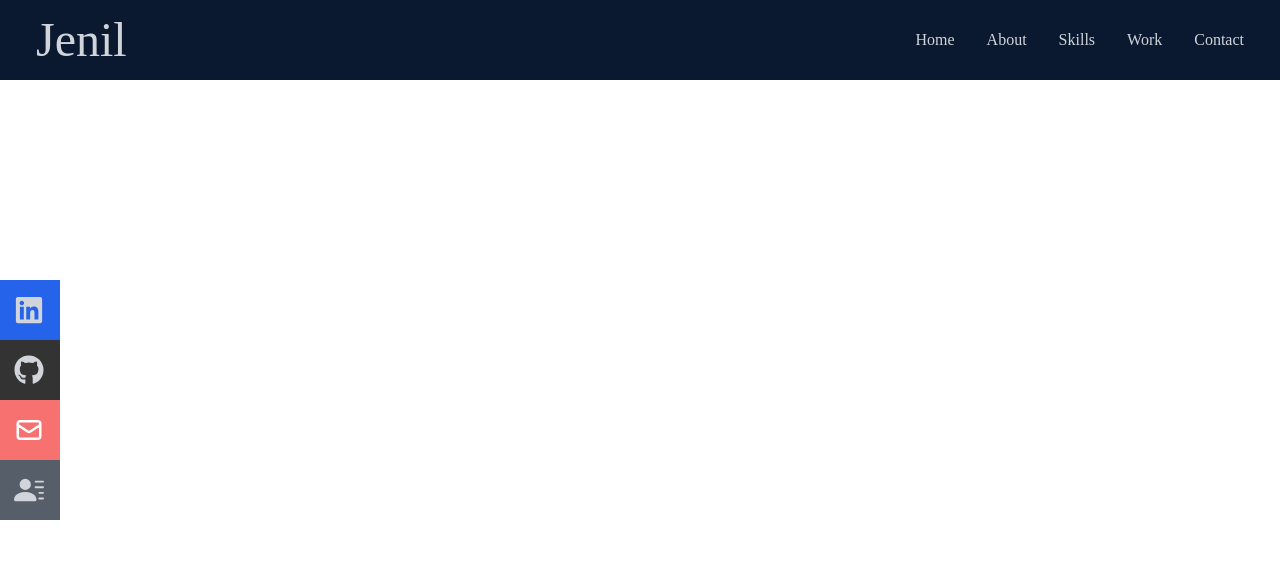
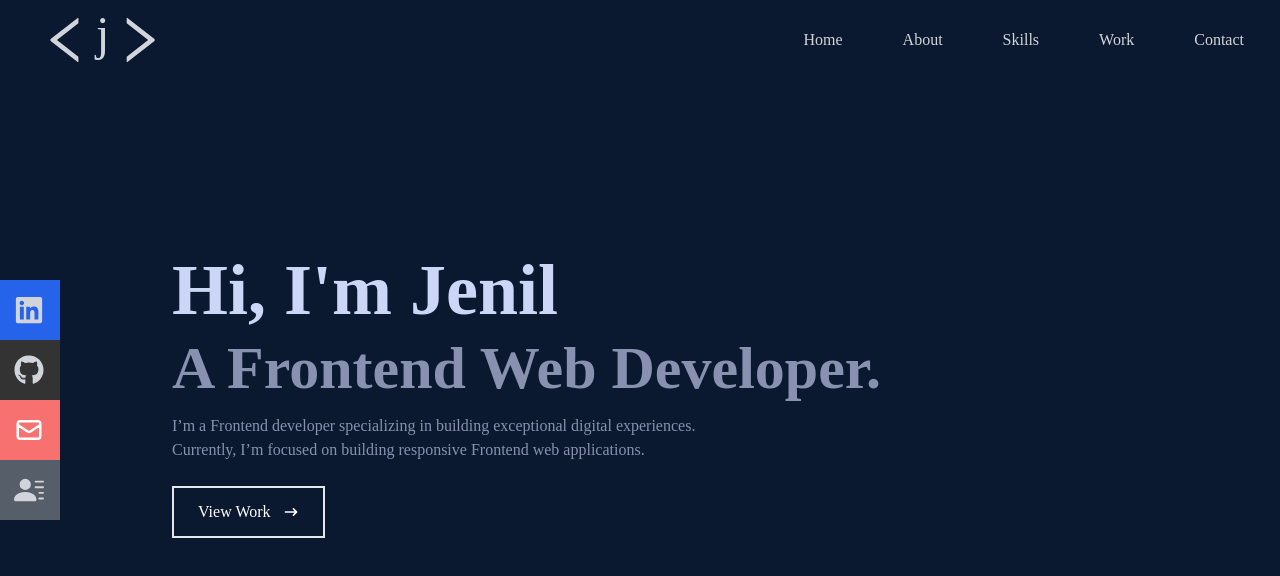
Before and after one commit to jenil97/Portfolio-web, a React (Create React App) app: page / in a window 1280 px wide. Shown: the top 576 px of the page. Built offline with nearby package versions, Linux system fonts and the light colour scheme.

Commit message:
feat: Hero

```diff
--- a/src/App.js
+++ b/src/App.js
@@ -1,9 +1,11 @@
+import Hero from "./components/Hero";
 import Navbar from "./components/Navbar";
 
 function App() {
   return (
     <>
       <Navbar />
+      <Hero />
     </>
   );
 }
--- /dev/null
+++ b/src/components/Hero.jsx
@@ -0,0 +1,33 @@
+import React from "react";
+import { HiArrowNarrowRight } from "react-icons/hi";
+
+const Home = () => {
+  return (
+    <div name="home" className="w-full h-screen bg-[#0a192f]">
+      {/* Container */}
+      <div className="max-w-[1000px] cursor-default mx-auto px-8 flex flex-col justify-center h-full">
+        <h1 className="text-4xl sm:text-7xl font-bold text-[#ccd6f6]">
+          Hi, I'm Jenil
+        </h1>
+        <h2 className="text-4xl mt-3 sm:text-6xl font-bold text-[#8892b0]">
+          A Frontend Web Developer.
+        </h2>
+        <p className="text-[#8892b0] py-4 max-w-[700px] font-medium">
+          I’m a Frontend developer specializing in building exceptional digital
+          experiences. <br /> Currently, I’m focused on building responsive
+          Frontend web applications.
+        </p>
+        <div>
+          <button className="text-white group border-2 px-6 py-3 my-2 flex items-center hover:bg-violet-700 hover:border-violet-700">
+            View Work
+            <span className="group-hover:rotate-90 duration-300">
+              <HiArrowNarrowRight className="ml-3 " />
+            </span>
+          </button>
+        </div>
+      </div>
+    </div>
+  );
+};
+
+export default Home;
--- a/src/components/Navbar.jsx
+++ b/src/components/Navbar.jsx
@@ -5,6 +5,7 @@ import {
   FaGithub,
   FaLinkedin,
 } from "react-icons/fa";
+import { AiOutlineLeft, AiOutlineRight } from 'react-icons/ai'
 import { HiOutlineMail } from "react-icons/hi";
 import { BsFillPersonLinesFill } from "react-icons/bs";
 import PDF from '../assets/Resume.pdf'
@@ -16,11 +17,11 @@ const Navbar = () => {
   return (
     <div className="fixed w-full h-[80px] flex justify-between items-center px-5 bg-[#0a192f] text-gray-300">
       <div>
-        <p className="text-5xl flex cursor-pointer ml-4">Jenil</p>
+        <p className="text-5xl flex cursor-pointer ml-4"><AiOutlineLeft size={60}/> j <AiOutlineRight size={60}/> </p>
       </div>
 
       {/* Menu */}
-      <ul className="hidden md:flex">
+      <ul className="hidden md:flex space-x-7">
         <li className="hover:text-gray-200 hover:font-semibold">Home</li>
         <li className="hover:text-gray-200 hover:font-semibold">About</li>
         <li className="hover:text-gray-200 hover:font-semibold">Skills</li>
```
